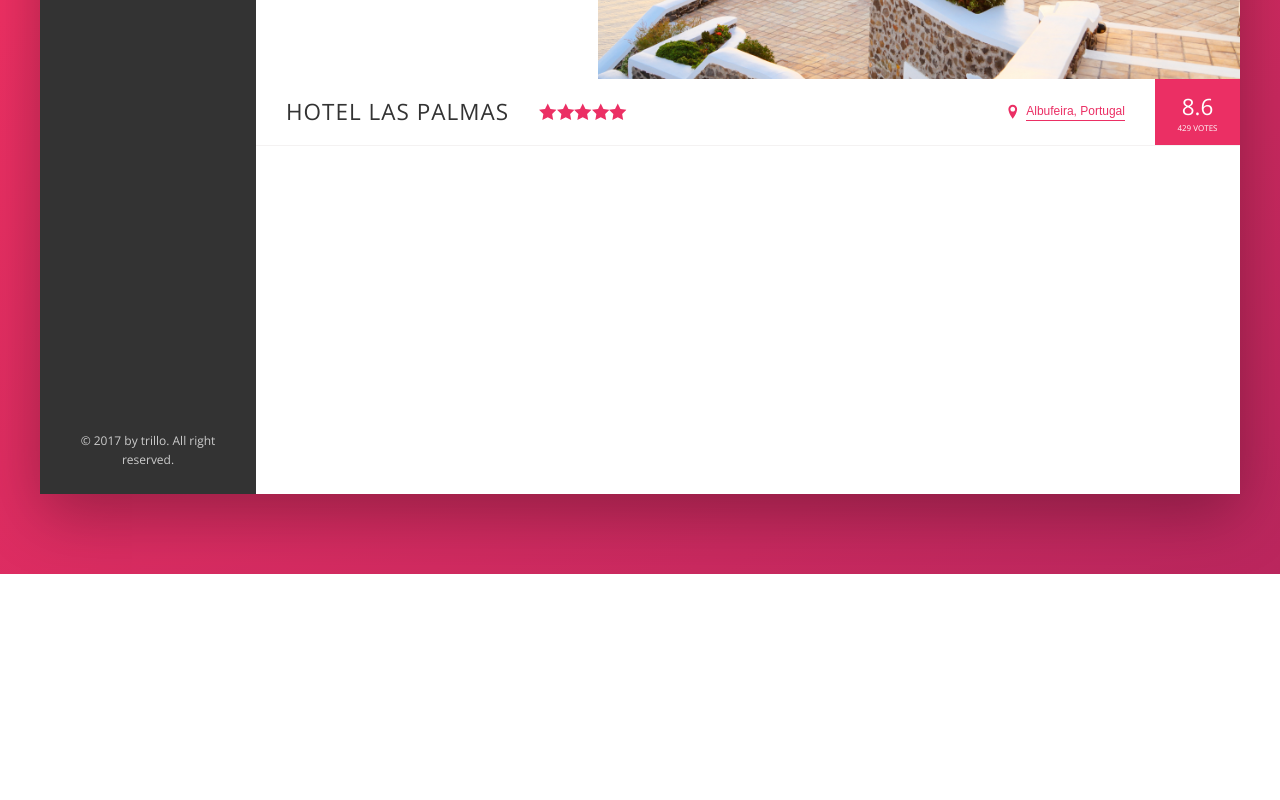
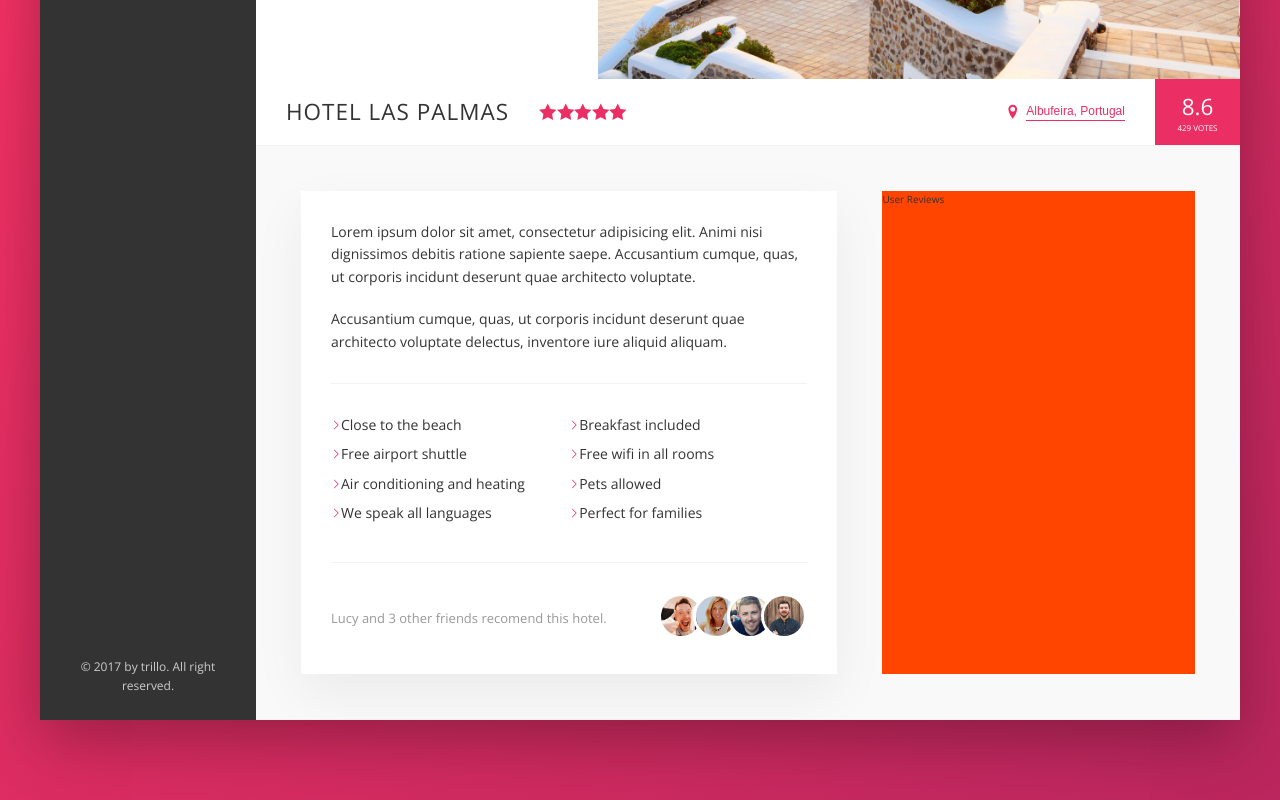
Before and after one commit to FlamingShali/Trillo-booking-app, a website: page index.html in a window 1280 px wide. Shown: the part 456-1256 px from the top of the page. Before the commit the page ends 1030 px from the top, so only its background shows below. Drawn offline with nearby package versions, Linux system fonts and the light colour scheme.

Commit message:
added description section

```diff
--- a/index.html
+++ b/index.html
@@ -136,6 +136,44 @@
                         <div class="overview__rating-count
                         ">429 votes</div>
                     </div>
+
+
+                </div>
+                <div class="detail">
+                    <div class="description">
+                        <p class="paragraph">
+                            Lorem ipsum dolor sit amet, consectetur adipisicing elit. Animi nisi dignissimos debitis ratione sapiente saepe. Accusantium cumque, quas, ut corporis incidunt deserunt quae architecto voluptate.
+                        </p>
+                        <p class="paragraph">
+                            Accusantium cumque, quas, ut corporis incidunt deserunt quae architecto voluptate delectus, inventore iure aliquid aliquam.
+                        </p>
+                        <ul class="list">
+                            <li class="list__item">Close to the beach</li>
+                            <li class="list__item">Breakfast included</li>
+                            <li class="list__item">Free airport shuttle</li>
+                            <li class="list__item">Free wifi in all rooms</li>
+                            <li class="list__item">Air conditioning and heating</li>
+                            <li class="list__item">Pets allowed</li>
+                            <li class="list__item">We speak all languages</li>
+                            <li class="list__item">Perfect for families</li>
+                        </ul>
+
+                        <div class="recommend">
+                            <p class="recommend__count">
+                                Lucy and 3 other friends recomend this hotel.
+                            </p>
+                            <div class="recommend__friends">
+                                <img src="img/user-1.jpg" alt="Friend 1" class="recommend__photo">
+                                <img src="img/user-2.jpg" alt="Friend 2" class="recommend__photo">
+                                <img src="img/user-3.jpg" alt="Friend 3" class="recommend__photo">
+                                <img src="img/user-4.jpg" alt="Friend 4" class="recommend__photo">
+                            </div>
+                        </div>
+                    </div>
+
+                    <div class="user-reviews">
+                        User Reviews
+                    </div>
                 </div>
             </main>
         </div>
--- a/sass/_components.scss
+++ b/sass/_components.scss
@@ -194,49 +194,44 @@
   &__photo {
     width: 100%;
     display: block;
-
   }
 }
 
+.overview {
+  display: flex;
+  align-items: center;
+  border-bottom: var(--line);
 
-.overview{
-display: flex;
-align-items: center;
-border-bottom: 1px solid var(--color-grey-light-2);
-
-
-  &__heading{
+  &__heading {
     font-size: 2.25rem;
     font-weight: 300;
-    text-transform:uppercase;
+    text-transform: uppercase;
     letter-spacing: 1px;
     padding: 1.5rem 3rem;
   }
 
-  &__stars{
+  &__stars {
     margin-right: auto;
     display: flex;
   }
 
   &__icon-star,
-  &__icon-location{
+  &__icon-location {
     width: 1.75rem;
     height: 1.75rem;
     fill: var(--color-primary);
-
   }
 
-  &__location{
+  &__location {
     font-size: 1.2rem;
     display: flex;
     vertical-align: center;
-
   }
 
-  &__icon-location{
+  &__icon-location {
     margin-right: 0.5rem;
   }
-  &__rating{
+  &__rating {
     background-color: var(--color-primary);
     color: #fff;
     margin-left: 3rem;
@@ -249,20 +244,19 @@ border-bottom: 1px solid var(--color-grey-light-2);
     justify-content: center;
   }
 
-  &__rating-average{
+  &__rating-average {
     font-size: 2.25rem;
     font-weight: 300;
     margin-bottom: -0.3rem;
-
   }
 
-  &__rating-count{
+  &__rating-count {
     font-size: 0.8rem;
     text-transform: uppercase;
   }
 }
 
-.btn-inline{
+.btn-inline {
   border: none;
   color: var(--color-primary);
   font-size: inherit;
@@ -273,29 +267,103 @@ border-bottom: 1px solid var(--color-grey-light-2);
   cursor: pointer;
   transition: all 0.5s;
 
-  &:hover{
+  &:hover {
     color: var(--color-grey-dark-1);
   }
 
-  &:focus{
+  &:focus {
     outline: none;
-    animation:pulsate 1s infinite;
+    animation: pulsate 1s infinite;
   }
 }
 
-@keyframes pulsate{
-  0%{
+@keyframes pulsate {
+  0% {
     transform: scale(1);
     box-shadow: none;
   }
 
-  50%{
+  50% {
     transform: scale(1.05);
-    box-shadow: 0 1rem 4rem rgba(0,0,0, 0.25);
+    box-shadow: 0 1rem 4rem rgba(0, 0, 0, 0.25);
   }
 
-  100%{
+  100% {
     transform: scale(1);
     box-shadow: none;
   }
 }
+
+////////////////////////
+/// Paragraph
+
+.paragraph:not(:last-of-type) {
+  margin-bottom: 2rem;
+}
+
+////////////////////////
+/// List
+.list {
+  list-style: none;
+  margin: 3rem 0;
+  padding: 3rem 0;
+  border-top: var(--line);
+  border-bottom: var(--line);
+
+  display: flex;
+  flex-wrap: wrap;
+
+  &__item {
+    flex: 0 0 50%;
+    margin-bottom: 0.7rem;
+  }
+
+  &__item::before {
+    content: "";
+    display: inline-block;
+    height: 1rem;
+    width: 1rem;
+
+    //Older Browsers
+    // background-image: url(../img/chevron-thin-right.svg);
+    // background-size: cover;
+
+    //Newer browsers - masks
+
+    background-color: var(--color-primary);
+    -webkit-mask-image: url(../img/chevron-thin-right.svg);
+    -webkit-mask-size:cover;
+    mask-image: url(../img/chevron-thin-right.svg);
+    mask-size: cover;
+  }
+}
+
+////////////////////////
+/// recommend
+///
+
+.recommend{
+  font-size: 1.3rem;
+  color: var(--color-grey-dark-3);
+
+  display: flex;
+align-items: center;
+  &__count{
+    margin-right:auto ;
+  }
+  &__friends{
+
+  }
+
+  &__photo{
+    box-sizing: content-box;
+    height: 4rem;
+    width: 4rem;
+    border-radius: 50%;
+    border: 3px solid #fff;
+
+    &:not(:last-child) {
+      margin-right: -1.5rem;
+    }
+  }
+}
--- a/sass/_customProperties.scss
+++ b/sass/_customProperties.scss
@@ -12,5 +12,8 @@
   --color-grey-dark-2: #777;
   --color-grey-dark-3: #999;
 
-  --shadow-dark: 0 2rem 6rem rgba(0,0,0, 0.3);
+  --shadow-dark: 0 2rem 6rem rgba(0, 0, 0, 0.3);
+  --shadow-light: 0 2rem 5rem rgba(0, 0, 0, 0.06);
+
+  --line: 1px solid var(--color-grey-light-2);
 }
--- a/sass/_layout.scss
+++ b/sass/_layout.scss
@@ -10,7 +10,7 @@
   font-size: 1.4rem;
   height: 7rem;
   background-color: #fff;
-  border-bottom: 1px solid var(--color-grey-light-2);
+  border-bottom: var(--line);
 
   display: flex;
   justify-content: space-between;
@@ -32,9 +32,26 @@
 
 .hotel-view {
   background-color: #fff;
-
-
-  height: 80rem;
-
   flex: 1;
 }
+
+.detail {
+  display: flex;
+  padding: 4.5rem;
+  background-color: var(--color-grey-light-1);
+  border-bottom: var(--line);
+}
+
+.description {
+  font-size: 1.4rem;
+  background-color: #fff;
+  box-shadow: var(--shadow-light);
+  padding: 3rem;
+  flex: 0 0 60%;
+  margin-right: 4.5rem;
+}
+
+.user-reviews {
+  background-color: orangered;
+  flex: 1;
+}
```
Also changed, not shown: css/style.css.
